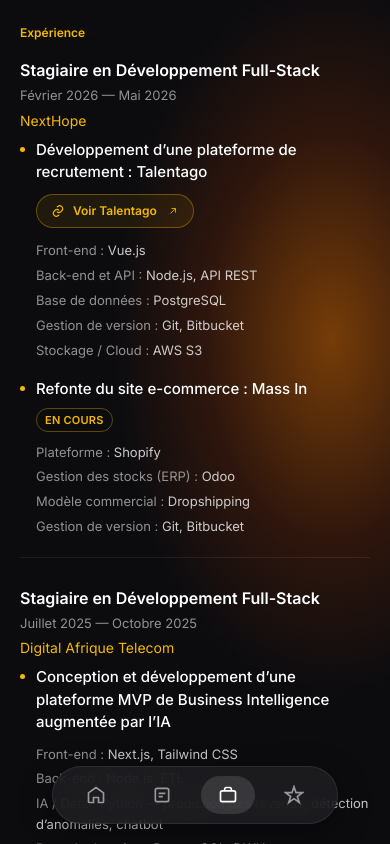
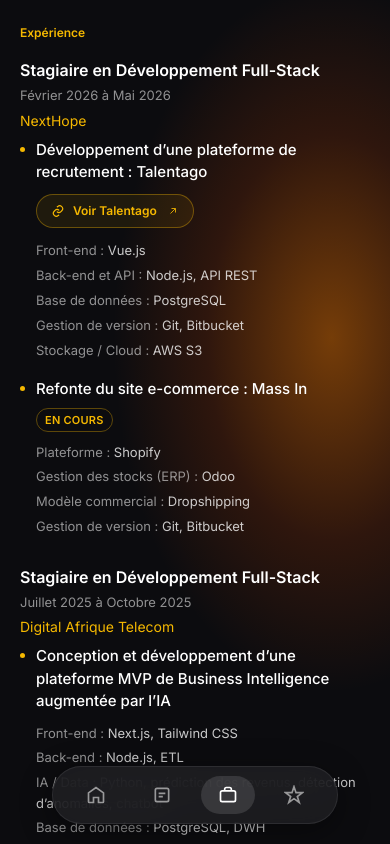
Before and after one commit to Lucas-BENAIVO/portfolio, an Angular app: page /experience in a window 390 px wide. Built offline with nearby package versions, Linux system fonts and the light colour scheme.

Commit message:
feat: update experience periods for consistency and improve education list styling

```diff
--- a/src/app/data/portfolio.data.ts
+++ b/src/app/data/portfolio.data.ts
@@ -90,7 +90,7 @@ const EXPERIENCE: ExperienceItem[] = [
   {
     role: 'Stagiaire en Développement Full-Stack',
     company: 'NextHope',
-    period: 'Février 2026 — Mai 2026',
+    period: 'Février 2026 à Mai 2026',
     missions: [
       {
         title: 'Développement d’une plateforme de recrutement : Talentago',
@@ -119,7 +119,7 @@ const EXPERIENCE: ExperienceItem[] = [
   {
     role: 'Stagiaire en Développement Full-Stack',
     company: 'Digital Afrique Telecom',
-    period: 'Juillet 2025 — Octobre 2025',
+    period: 'Juillet 2025 à Octobre 2025',
     missions: [
       {
         title:
@@ -130,7 +130,7 @@ const EXPERIENCE: ExperienceItem[] = [
           {
             label: 'IA / Data',
             value:
-              'Python — prédiction des revenus, détection d’anomalies, chatbot',
+              'Python, prédiction des revenus, détection d’anomalies, chatbot',
           },
           { label: 'Base de données', value: 'PostgreSQL, DWH' },
           { label: 'Outils', value: 'Postman' },
--- a/src/app/pages/experience/experience.scss
+++ b/src/app/pages/experience/experience.scss
@@ -7,13 +7,7 @@
 }
 
 .timeline__item {
-  padding-bottom: 1.75rem;
-  border-bottom: 1px solid var(--glass-border);
-
-  &:last-child {
-    border-bottom: none;
-    padding-bottom: 0;
-  }
+  padding: 0;
 }
 
 .timeline__head {
@@ -184,7 +178,4 @@
     font-size: 1rem;
   }
 
-  .timeline__item {
-    padding-bottom: 1.25rem;
-  }
 }
--- a/src/app/pages/summary/summary.scss
+++ b/src/app/pages/summary/summary.scss
@@ -79,19 +79,14 @@
 .edu-list {
   display: flex;
   flex-direction: column;
+  gap: 1.75rem;
   list-style: none;
   margin: 0;
   padding: 0;
 }
 
 .edu-list__item {
-  padding-bottom: 1.75rem;
-  border-bottom: 1px solid var(--glass-border);
-
-  &:last-child {
-    border-bottom: none;
-    padding-bottom: 0;
-  }
+  padding: 0;
 }
 
 .edu-list__head {
@@ -129,8 +124,8 @@
 }
 
 @media (max-width: 640px) {
-  .edu-list__item {
-    padding-bottom: 1.25rem;
+  .edu-list {
+    gap: 1.25rem;
   }
 
   .edu-list__head {
```
